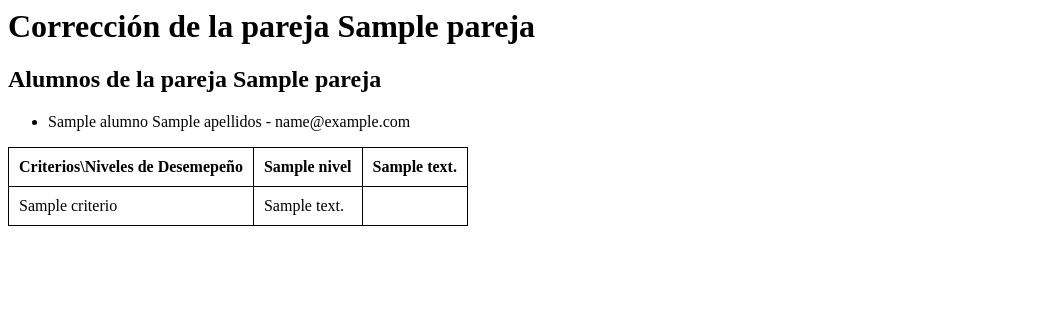
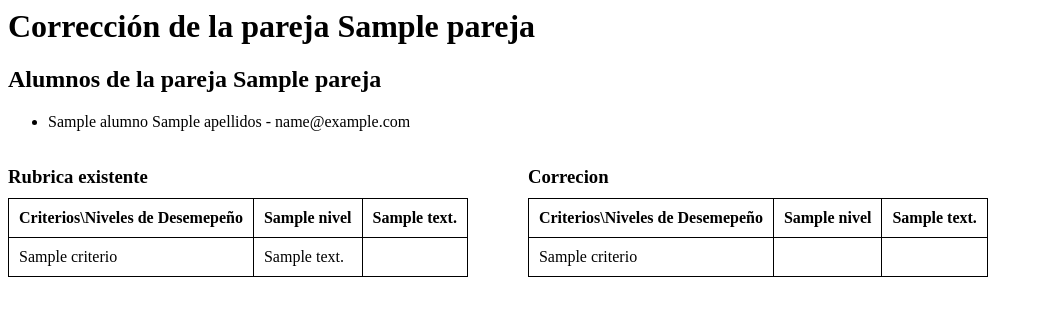
Before and after one commit to Miguelisius/FeedCycle, a Django app: template myapp/templates/registration/correccion_personal.html in a window 1280 px wide. Shown: the top 316 px of the page, without its empty margins (0-1043 px from the left). Run offline with Django 3.2, Linux system fonts and the light colour scheme; the template is opened without the code that fills it: most values are stand-ins (such as "Sample title", 1, 10 or a date in 2020).

Commit message:
Tablas y titulos porfin alineados

```diff
--- a/myapp/templates/registration/correccion_personal.html
+++ b/myapp/templates/registration/correccion_personal.html
@@ -12,6 +12,25 @@
         }
         input[type="text"] {
             width: 100px;
+        }
+        .table-container{
+            margin-right: 48px;
+            flex-direction: column;
+            align-items: center;
+            margin-right: 20px;
+        }
+        .table-title{
+            margin-bottom:10px;
+            text-align: center;
+            display: flex;
+            align-items: flex-start;
+
+        }
+        .tables-space{
+            display: flex;
+            gap: 20px;
+            align-items: flex-start;
+
         }
     </style>
 </head>
@@ -28,8 +47,11 @@
         </ul>
     </div>
 
-    <div>
-        <table>
+    <div class="tables-space">
+        <div class="table-container">
+            <h3 class="table-title">Rubrica existente</h3>
+        <table class="table-container">
+
             <thead>
                 <tr>
                     <th>Criterios\Niveles de Desemepeño</th>
@@ -60,6 +82,43 @@
         </table>
     </div>
 
+        <form method="POST">
+            {% csrf_token %}
+            <table class="table-container">
+                <h3 class="table-title">Correcion</h3>
+                <thead>
+                    <tr>
+                        <th>Criterios\Niveles de Desemepeño</th>
+
+                        {% for ni in niveles %}
+                            {%if ni.nivel%}
+                                <th>{{ ni.nivel }}</th>
+                            {%endif%}
+                            {%if ni.descripcion_nivel%}
+                                <th>{{ ni.descripcion_nivel }}</th>
+                            {%endif%}
+                        {% endfor %}
+
+                    </tr>
+                </thead>
+                <tbody>
+                    {% for c in descriptores %}
+                    <tr>
+                        <td>{{ c.criterio }}</td>
+                        {% for d in c.descriptores %}
+                        <td>
+
+                        </td>
+                        {% endfor %}
+                    </tr>
+                    {% endfor %}
+                </tbody>
+            </table>
+        </form>
+
+
+    </div>
+
 
 </body>
 </html>
```
